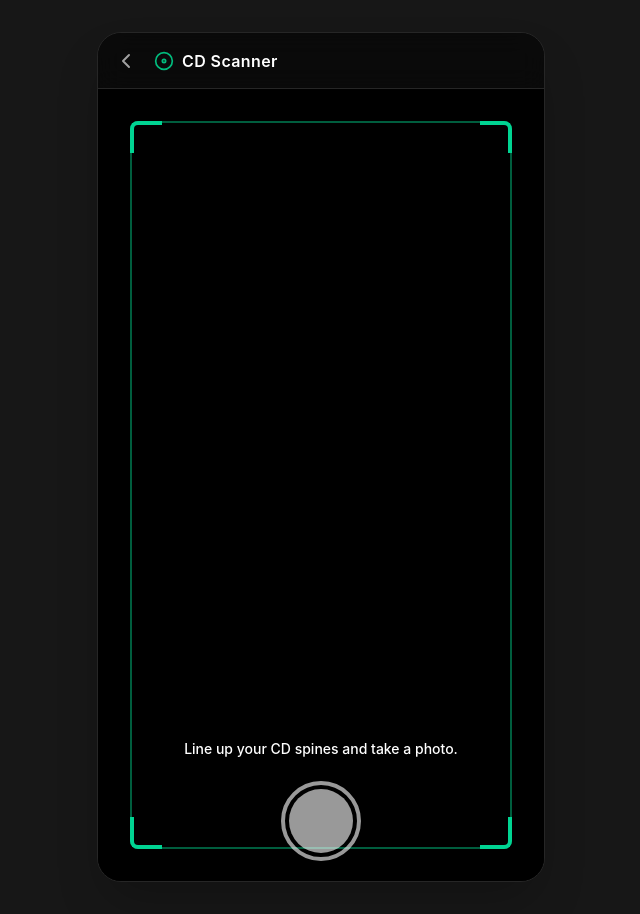
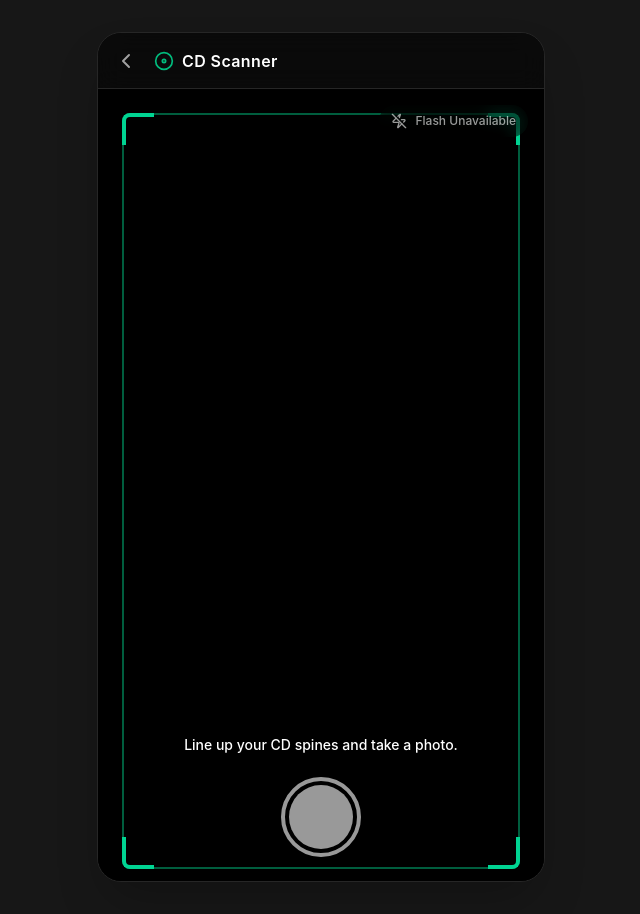
Before and after one commit to YahiaE/SpineScan, a React (Vite) app in the folder frontend/: page /scan in a window 1280 px wide. Shown: the whole page, without its empty margins (319-959 px from the left). Built offline with nearby package versions, Linux system fonts and the light colour scheme; no server answers.

Commit message:
fix(scan): show flash state and keep shutter inside frame

```diff
--- a/frontend/src/app/pages/Scan.tsx
+++ b/frontend/src/app/pages/Scan.tsx
@@ -239,13 +239,19 @@ export function Scan() {
           />
           <canvas ref={canvasRef} className="hidden" />
 
-          {torchSupported && (
           <button
             onClick={handleTorchToggle}
-              className="absolute top-4 right-4 z-10 flex items-center gap-2 rounded-full bg-black/60 px-3 py-2 text-xs font-medium text-white backdrop-blur-sm transition-colors hover:bg-black/75"
+            disabled={!torchSupported}
+            className="absolute top-4 right-4 z-10 flex items-center gap-2 rounded-full bg-black/60 px-3 py-2 text-xs font-medium text-white backdrop-blur-sm transition-colors hover:bg-black/75 disabled:opacity-60 disabled:hover:bg-black/60"
             type="button"
+            title={
+              torchSupported
+                ? "Toggle camera flash"
+                : "Flash is not supported in this browser"
+            }
           >
-              {torchEnabled ? (
+            {torchSupported ? (
+              torchEnabled ? (
                 <>
                   <ZapOff className="h-4 w-4" />
                   <span>Flash Off</span>
@@ -255,12 +261,25 @@ export function Scan() {
                   <Zap className="h-4 w-4" />
                   <span>Flash On</span>
                 </>
+              )
+            ) : (
+              <>
+                <ZapOff className="h-4 w-4" />
+                <span>Flash Unavailable</span>
+              </>
             )}
           </button>
-          )}
 
           {/* Viewfinder brackets */}
-          <div className="absolute inset-8 border-2 border-emerald-500/50 rounded-lg pointer-events-none">
+          <div
+            className="absolute border-2 border-emerald-500/50 rounded-lg pointer-events-none"
+            style={{
+              top: "1.5rem",
+              left: "1.5rem",
+              right: "1.5rem",
+              bottom: "calc(0.75rem + env(safe-area-inset-bottom, 0px))",
+            }}
+          >
             <div className="absolute top-0 left-0 w-8 h-8 border-t-4 border-l-4 border-emerald-400 -m-[2px] rounded-tl-lg" />
             <div className="absolute top-0 right-0 w-8 h-8 border-t-4 border-r-4 border-emerald-400 -m-[2px] rounded-tr-lg" />
             <div className="absolute bottom-0 left-0 w-8 h-8 border-b-4 border-l-4 border-emerald-400 -m-[2px] rounded-bl-lg" />
@@ -280,6 +299,7 @@ export function Scan() {
             style={{
               width: "clamp(4rem, 18vw, 5rem)",
               height: "clamp(4rem, 18vw, 5rem)",
+              marginBottom: "0.25rem",
             }}
           >
             <div className="w-full h-full bg-white rounded-full" />
```
Lines whose indentation alone changed are shown as unchanged.
